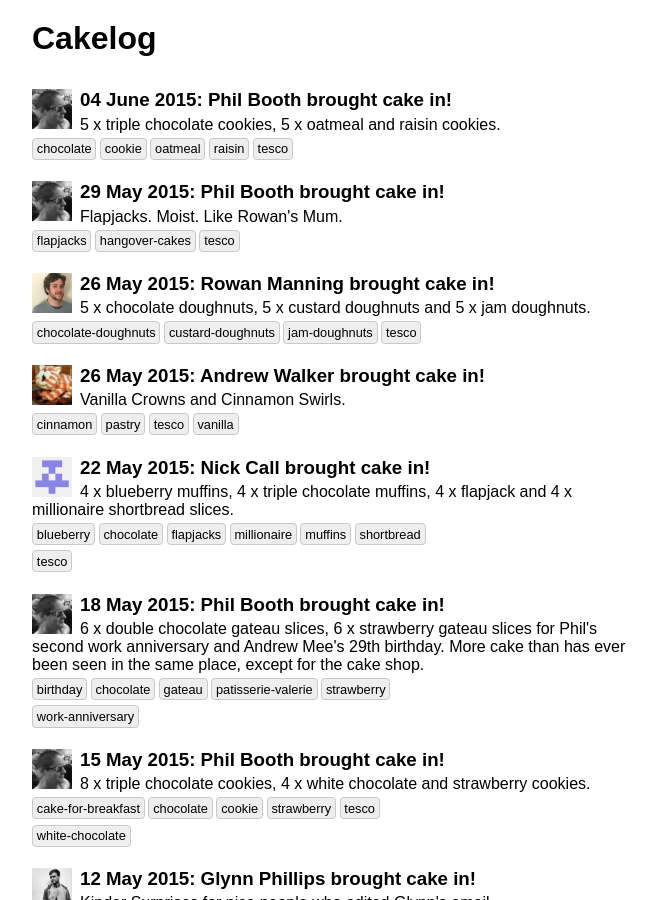
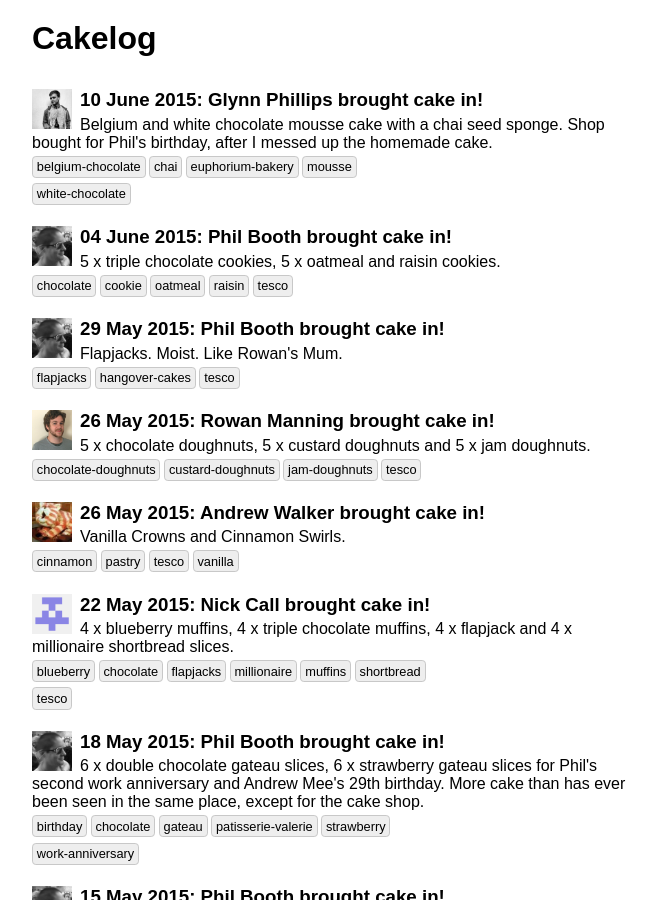
Before and after one commit to fedtoys/cakelog, a Jekyll site: the page built from index.html, in a window 1280 px wide and 900 px high. Shown: the whole window, without its empty margins (308-965 px from the left). Built offline with Jekyll 4.4.1, drawn with Linux system fonts in a browser that asks for light colours; some of the changed text lies outside the part shown.

Commit message:
adding Phils birthday cake

```diff
--- a/_data/cakelogs.yml
+++ b/_data/cakelogs.yml
@@ -186,3 +186,13 @@
     - oatmeal
     - raisin
     - tesco
+
+- date: 2015-06-10
+  person: glynn
+  description: "Belgium and white chocolate mousse cake with a chai seed sponge. Shop bought for Phil's birthday, after I messed up the homemade cake."
+  tags:
+    - belgium-chocolate
+    - white-chocolate
+    - mousse
+    - chai
+    - euphorium-bakery
```
